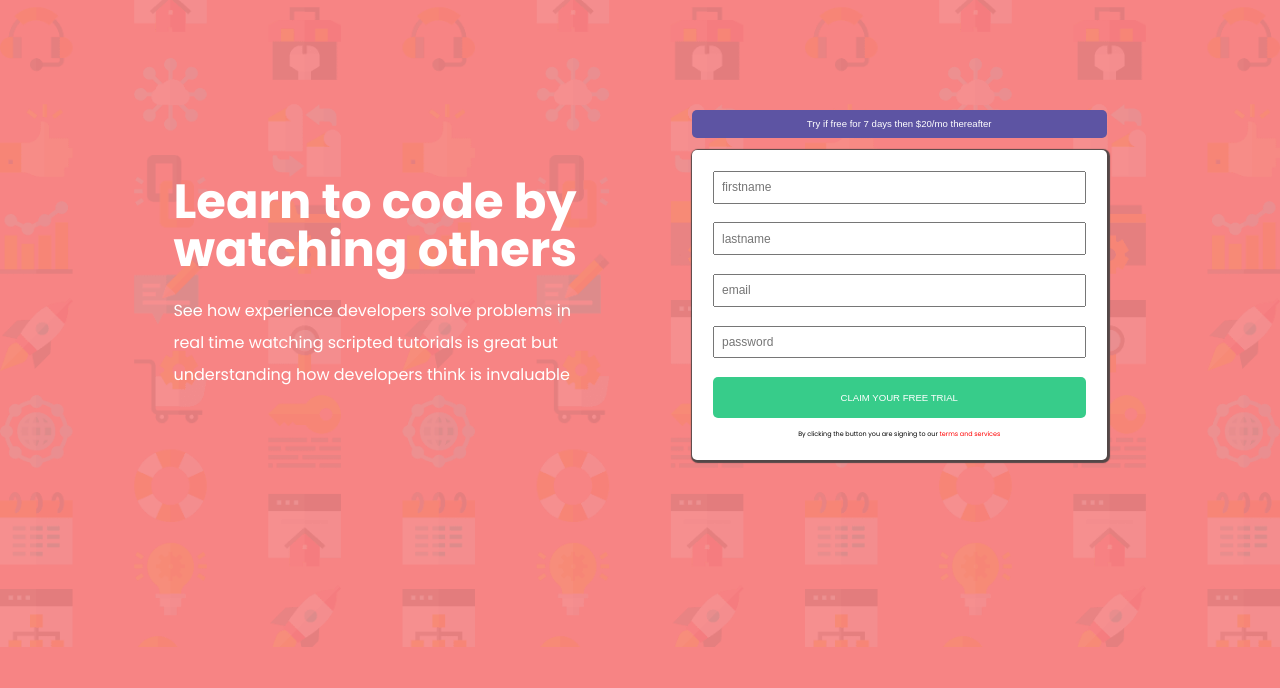
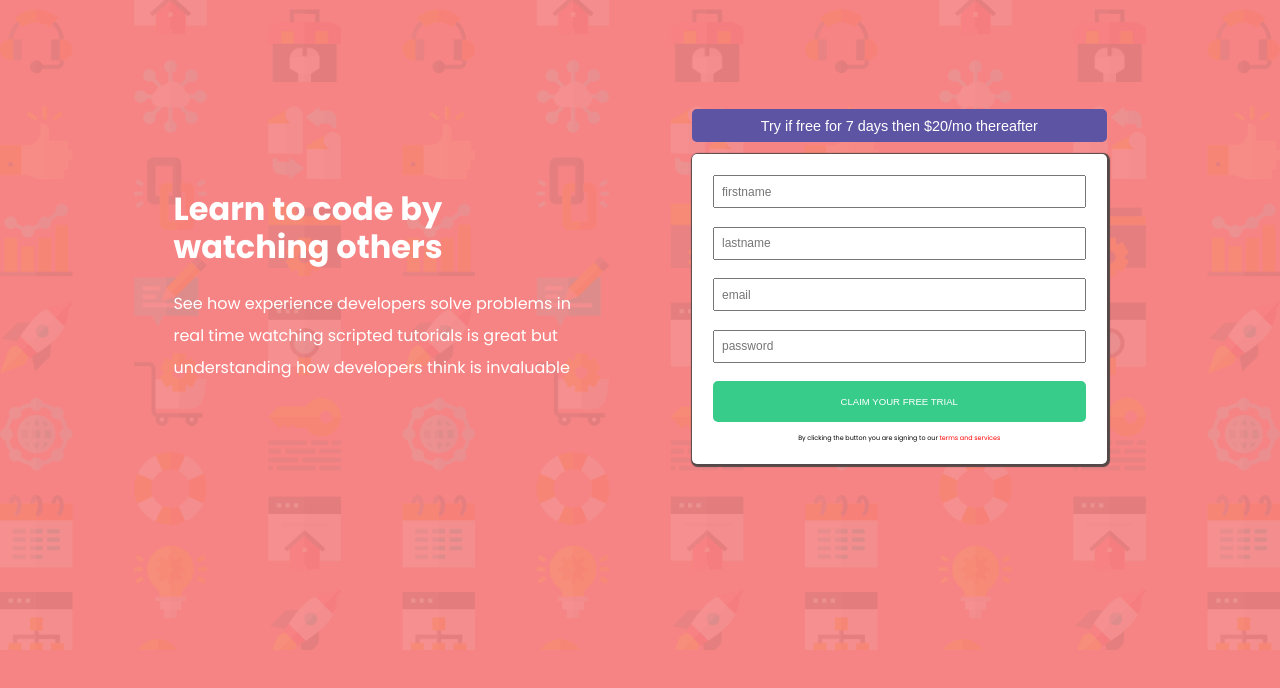
Before and after one commit to ibifaa/LoginForm, a plain HTML site: page index.html in a window 1280 px wide. Drawn offline with Linux system fonts and the light colour scheme.

Commit message:
5th commit

```diff
--- a/styles.css
+++ b/styles.css
@@ -41,9 +41,9 @@ body{
 }
 .left h1{
     font-family: Poppins;
-    font-size: 3.0rem;
+    font-size: 2rem;
     font-weight: 700;
-    line-height: 1;
+    line-height: 1.2;
     margin-bottom: 5%;
 
 }
@@ -53,7 +53,7 @@ body{
 }
 
 .try{
-    font-size: 0.6rem;
+    font-size: 0.9rem;
     text-align: center;
     padding: 2% 8%;
     border-radius: 5px;
```
